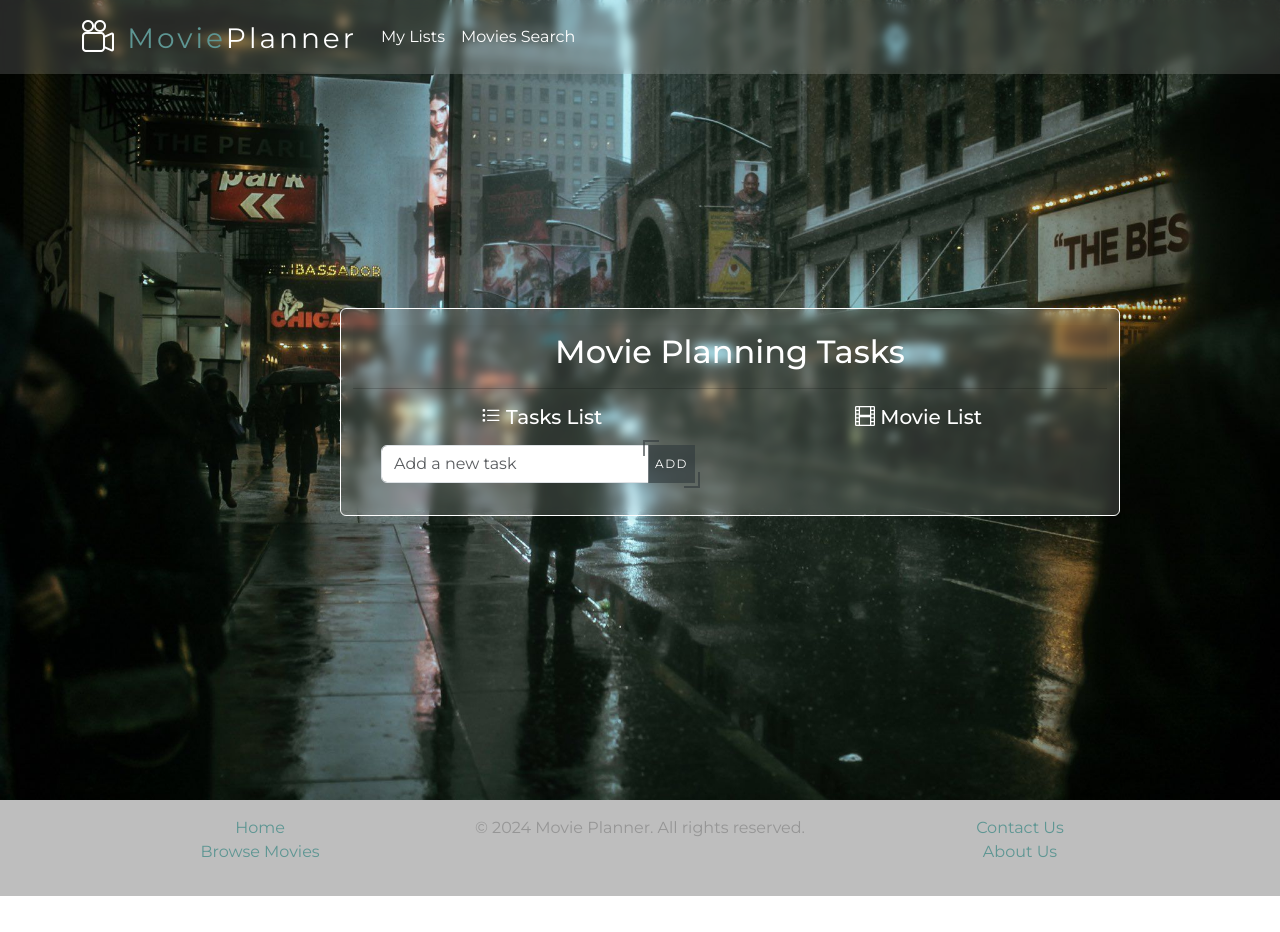
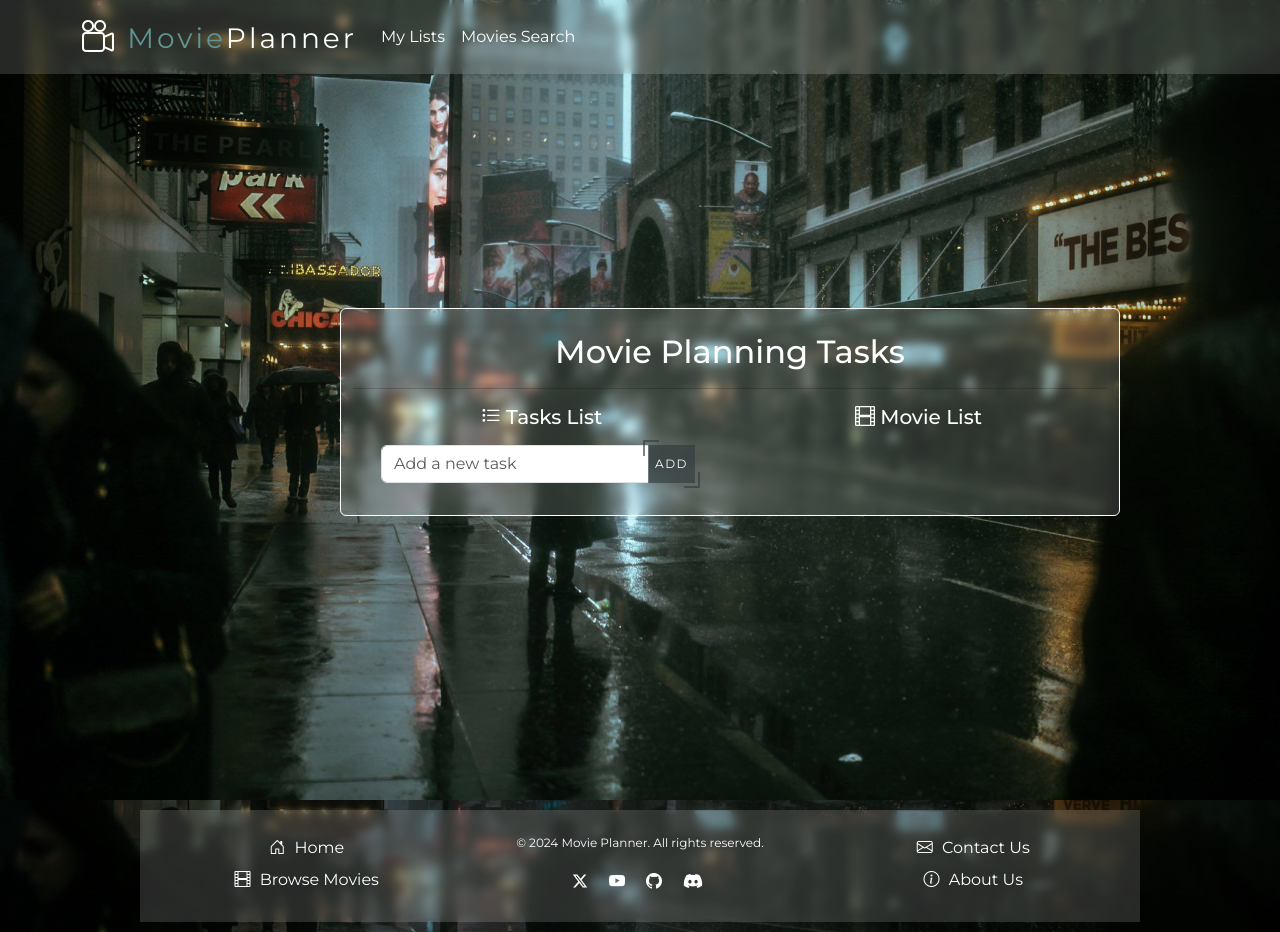
Before and after one commit to RevanAlgh/Angular_Project, an Angular app: page / in a window 1280 px wide. Before the commit the page ends 896 px from the top, so only its background shows below. Built offline with nearby package versions, Linux system fonts and the light colour scheme.

Commit message:
Edited the footer styling

```diff
--- a/src/app/components/footer/footer.component.css
+++ b/src/app/components/footer/footer.component.css
@@ -1,19 +1,76 @@
 .footer {
-    padding: 1rem 0;
-    color: #969696;
-    background-color: #bebebe;
+    background-image: url('../../../assets/images/wallpaper.jpg');
+    background-size: cover;
+    background-position: center;
+    color: white;
+    padding: 10px 0;
+    font-size: 18px;
+    position: relative;
+    z-index: 1;
 }
 
-.footer-text {
-    font-size: 2rem;
+.mask-custom {
+    backdrop-filter: blur(5px);
+    background-color: rgba(255, 255, 255, .15);
+}
+
+.footer::before {
+    content: '';
+    position: absolute;
+    top: 0;
+    left: 0;
+    width: 100%;
+    height: 100%;
+    background-color: rgba(0, 0, 0, 0.5);
+    z-index: -1;
 }
 
 .footer-link {
-    color: #5e9693; /* Link color */
+    color: white;
     text-decoration: none;
-    margin: 0 2.5rem; /* Space between links */
+    transition: color 0.3s ease;
+    font-size: 16px;
+}
+
+.footer-link i {
+    margin-right: 5px;
 }
 
 .footer-link:hover {
-    text-decoration: underline; /* Underline on hover */
+    color: #5e9693;
 }
+
+.footer p {
+    margin: 0;
+    font-size: 12px;
+}
+
+.footer .list-unstyled {
+    padding-left: 0;
+    margin-bottom: 5px;
+}
+
+.footer .list-unstyled li {
+    margin-bottom: 5px;
+}
+
+.social-icons a {
+    font-size: 16px;
+    margin: 0 8px;
+    color: white;
+    transition: color 0.3s ease;
+}
+
+.social-icons a:hover {
+    color: #5e9693;
+}
+
+.container {
+    max-width: 1000px;
+}
+
+@media (max-width: 768px) {
+    .footer .col-sm-4 {
+        margin-bottom: 10px;
+    }
+}
--- a/src/app/components/footer/footer.component.html
+++ b/src/app/components/footer/footer.component.html
@@ -1,19 +1,25 @@
 <footer class="footer">
-    <div class="container text-center">
+    <div class="container text-center py-4 mask-custom ">
         <div class="row">
             <div class="col-sm-4">
                 <ul class="list-unstyled">
-                    <li><a class="footer-link" routerLink="/">Home</a></li>
-                    <li><a class="footer-link" routerLink="/movies">Browse Movies</a></li>
+                    <li><a class="footer-link" routerLink="/"><i class="bi bi-house-door"></i> Home</a></li>
+                    <li><a class="footer-link" routerLink="/movies"><i class="bi bi-film"></i> Browse Movies</a></li>
                 </ul>
             </div>
             <div class="col-sm-4">
                 <p>© 2024 Movie Planner. All rights reserved.</p>
+                <div class="social-icons mt-3">
+                    <a href="https://twitter.com/TuwaiqAcademy" class="footer-link"><i class="fa-brands fa-x-twitter"></i></a>
+                    <a href="https://www.youtube.com/channel/UC_pOwgeaVK7bg3z7fJB5N8w" class="footer-link"><i class="bi bi-youtube"></i></a>
+                    <a href="https://github.com/RevanAlgh/Angular_Project" class="footer-link"><i class="bi bi-github"></i></a>
+                    <a href="https://discord.gg/DWpUH7wFxj" class="footer-link"><i class="fa-brands fa-discord"></i></a>
+                </div>
             </div>
             <div class="col-sm-4">
                 <ul class="list-unstyled">
-                    <li><a href="#" class="footer-link">Contact Us</a></li>
-                    <li><a href="#" class="footer-link">About Us</a></li>
+                    <li><a href="#" class="footer-link"><i class="bi bi-envelope"></i> Contact Us</a></li>
+                    <li><a href="#" class="footer-link"><i class="bi bi-info-circle"></i> About Us</a></li>
                 </ul>
             </div>
         </div>
```
